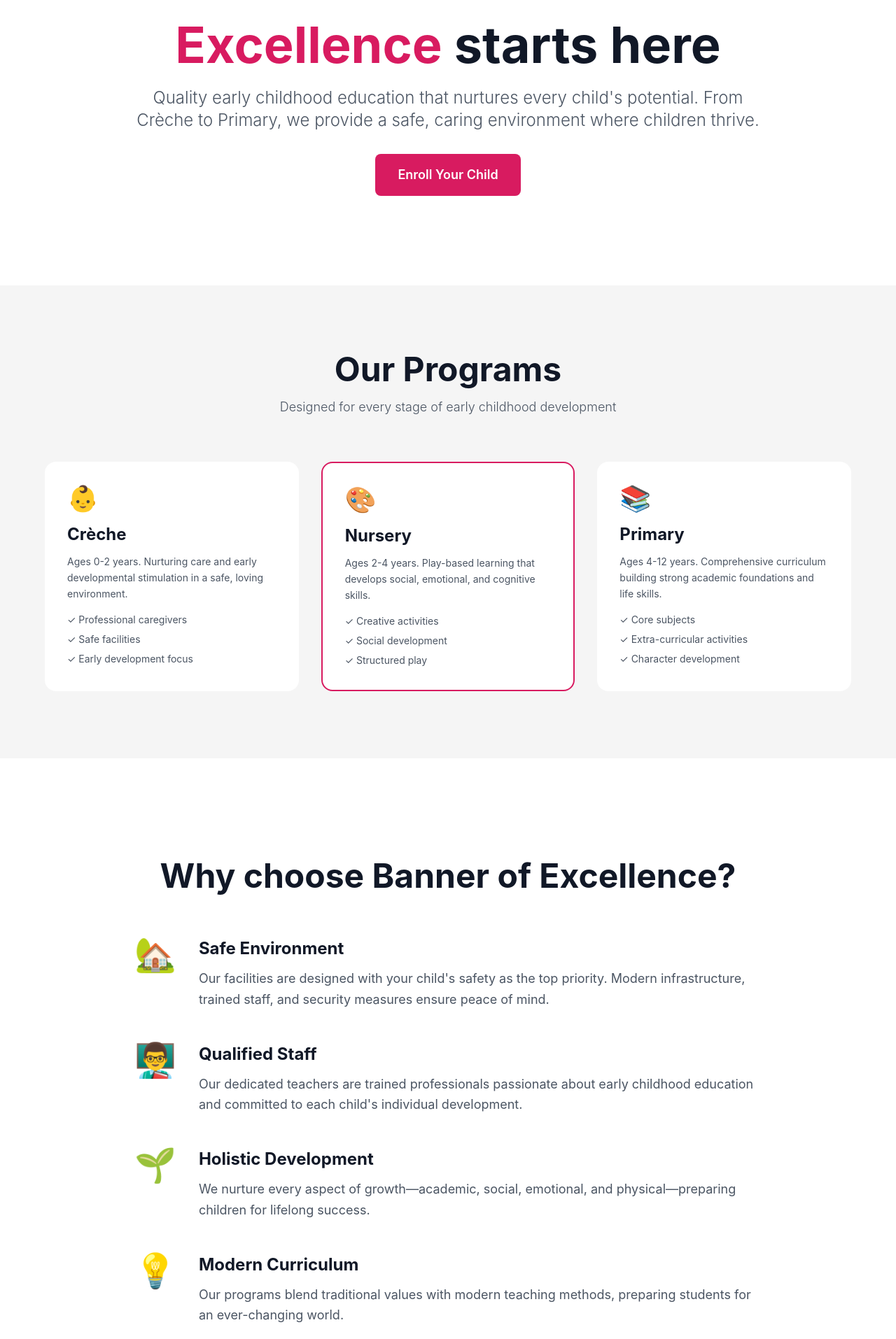
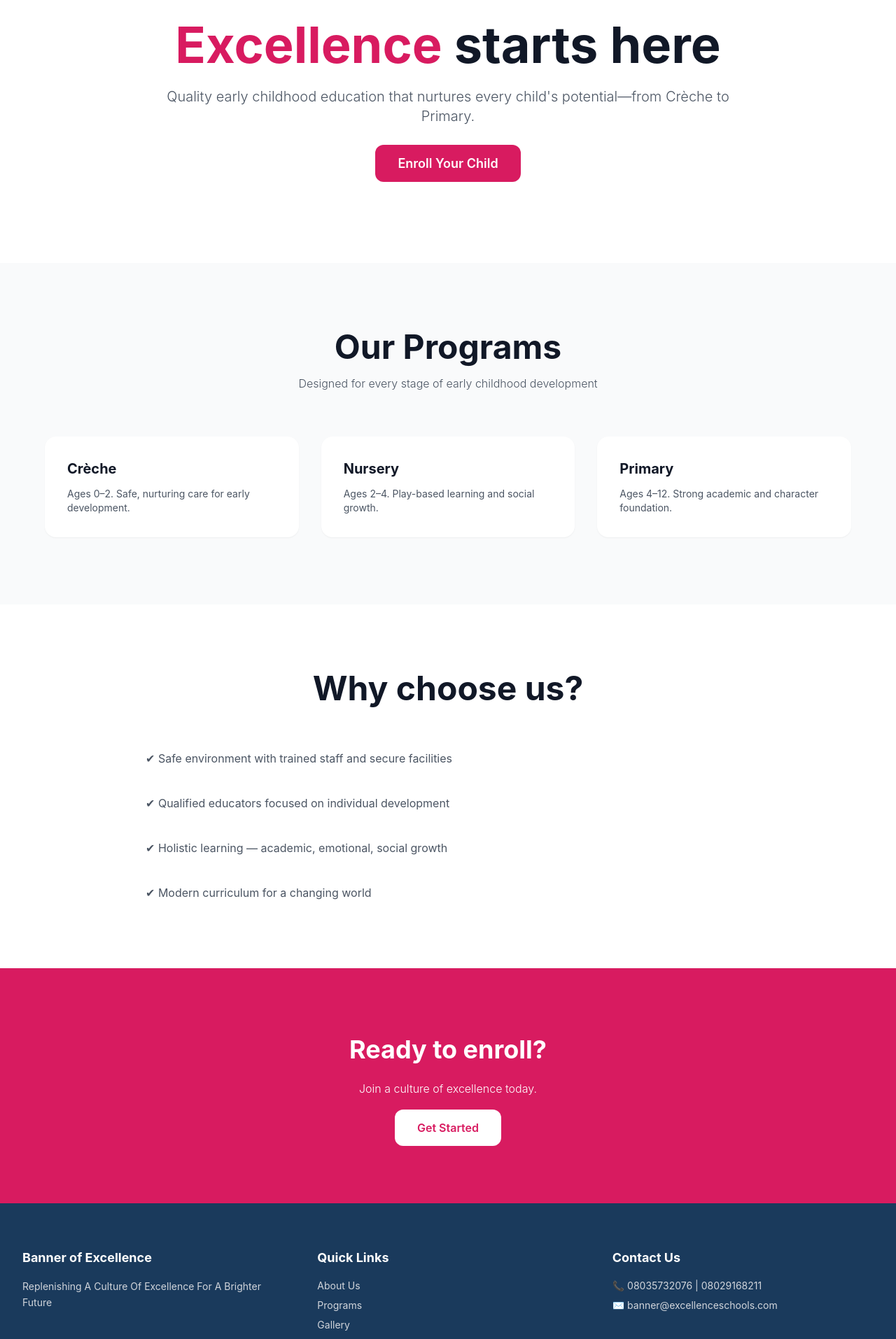
Before and after one commit to Josh-Fynly/school-website, a Next.js app: page / in a window 1280 px wide. Shown: the part 180-2094 px from the top of the page at 70% size. Built offline with nearby package versions, Linux system fonts and the light colour scheme.

Commit message:
Update page.tsx

```diff
--- a/app/page.tsx
+++ b/app/page.tsx
@@ -1,180 +1,101 @@
-"use client";
-
-import Navbar from "@/components/Navbar";
-import Footer from "@/components/Footer";
 import Link from "next/link";
-import Image from "next/image";
 
 export default function Home() {
   return (
     <>
-      <Navbar />
-
-      {/* Hero Section - Apple Style */}
-      <section className="pt-32 pb-20 px-4 bg-white">
-        <div className="max-w-4xl mx-auto text-center">
-          <h1 className="text-6xl md:text-7xl font-bold mb-6 leading-tight">
+      {/* Hero */}
+      <section className="py-32 px-4 text-center max-w-4xl mx-auto">
+        <h1 className="text-5xl md:text-7xl font-bold leading-tight mb-6">
           <span className="text-[#D81B60]">Excellence</span> starts here
         </h1>
-          <p className="text-xl md:text-2xl text-gray-600 mb-8 leading-relaxed font-light">
-            Quality early childhood education that nurtures every child's potential.
-            From Crèche to Primary, we provide a safe, caring environment where children
-            thrive.
+
+        <p className="text-lg md:text-xl text-gray-600 font-light mb-10 leading-relaxed">
+          Quality early childhood education that nurtures every child's
+          potential—from Crèche to Primary.
         </p>
+
         <Link
           href="/contact"
-            className="inline-block bg-[#D81B60] text-white px-8 py-4 rounded-lg font-semibold text-lg hover:bg-[#1a3a5c] transition"
+          className="bg-[#D81B60] text-white px-8 py-4 rounded-xl text-lg font-semibold hover:bg-[#1a3a5c]"
         >
           Enroll Your Child
         </Link>
-        </div>
       </section>
 
-      {/* Spacer */}
-      <div className="h-12 bg-white"></div>
+      {/* Programs */}
+      <section className="bg-gray-50 py-24 px-4">
+        <div className="max-w-6xl mx-auto">
+          <h2 className="text-4xl md:text-5xl font-bold text-center mb-4">
+            Our Programs
+          </h2>
 
-      {/* Programs Section */}
-      <section className="py-24 px-4 bg-[#F5F5F5]">
-        <div className="max-w-6xl mx-auto">
-          <h2 className="text-5xl font-bold text-center mb-4">Our Programs</h2>
-          <p className="text-center text-gray-600 text-lg mb-16 font-light">
+          <p className="text-center text-gray-600 mb-16 font-light">
             Designed for every stage of early childhood development
           </p>
 
-          <div className="grid grid-cols-1 md:grid-cols-3 gap-8">
-            {/* Crèche */}
-            <div className="bg-white p-8 rounded-2xl">
-              <div className="text-4xl mb-4">👶</div>
-              <h3 className="text-2xl font-bold mb-3">Crèche</h3>
-              <p className="text-gray-600 mb-4 text-sm leading-relaxed">
-                Ages 0-2 years. Nurturing care and early developmental
-                stimulation in a safe, loving environment.
-              </p>
-              <ul className="space-y-2 text-sm text-gray-600">
-                <li>✓ Professional caregivers</li>
-                <li>✓ Safe facilities</li>
-                <li>✓ Early development focus</li>
-              </ul>
+          <div className="grid md:grid-cols-3 gap-8">
+            {[
+              {
+                title: "Crèche",
+                desc: "Ages 0–2. Safe, nurturing care for early development.",
+              },
+              {
+                title: "Nursery",
+                desc: "Ages 2–4. Play-based learning and social growth.",
+              },
+              {
+                title: "Primary",
+                desc: "Ages 4–12. Strong academic and character foundation.",
+              },
+            ].map((p, i) => (
+              <div
+                key={i}
+                className="bg-white p-8 rounded-2xl shadow-sm"
+              >
+                <h3 className="text-xl font-bold mb-3">{p.title}</h3>
+                <p className="text-gray-600 text-sm">{p.desc}</p>
               </div>
-
-            {/* Nursery */}
-            <div className="bg-white p-8 rounded-2xl border-2 border-[#D81B60]">
-              <div className="text-4xl mb-4">🎨</div>
-              <h3 className="text-2xl font-bold mb-3">Nursery</h3>
-              <p className="text-gray-600 mb-4 text-sm leading-relaxed">
-                Ages 2-4 years. Play-based learning that develops social,
-                emotional, and cognitive skills.
-              </p>
-              <ul className="space-y-2 text-sm text-gray-600">
-                <li>✓ Creative activities</li>
-                <li>✓ Social development</li>
-                <li>✓ Structured play</li>
-              </ul>
-            </div>
-
-            {/* Primary */}
-            <div className="bg-white p-8 rounded-2xl">
-              <div className="text-4xl mb-4">📚</div>
-              <h3 className="text-2xl font-bold mb-3">Primary</h3>
-              <p className="text-gray-600 mb-4 text-sm leading-relaxed">
-                Ages 4-12 years. Comprehensive curriculum building strong
-                academic foundations and life skills.
-              </p>
-              <ul className="space-y-2 text-sm text-gray-600">
-                <li>✓ Core subjects</li>
-                <li>✓ Extra-curricular activities</li>
-                <li>✓ Character development</li>
-              </ul>
-            </div>
+            ))}
           </div>
         </div>
       </section>
 
-      {/* Spacer */}
-      <div className="h-12 bg-white"></div>
-
-      {/* Why Choose Us Section */}
-      <section className="py-24 px-4 bg-white">
-        <div className="max-w-4xl mx-auto">
-          <h2 className="text-5xl font-bold text-center mb-16">
-            Why choose Banner of Excellence?
+      {/* Why Choose */}
+      <section className="py-24 px-4 max-w-4xl mx-auto">
+        <h2 className="text-4xl md:text-5xl font-bold text-center mb-16">
+          Why choose us?
         </h2>
 
-          <div className="space-y-12">
-            {/* Feature 1 */}
-            <div className="flex gap-8">
-              <div className="text-5xl flex-shrink-0">🏡</div>
-              <div>
-                <h3 className="text-2xl font-bold mb-3">Safe Environment</h3>
-                <p className="text-gray-600 text-lg leading-relaxed">
-                  Our facilities are designed with your child's safety as the
-                  top priority. Modern infrastructure, trained staff, and
-                  security measures ensure peace of mind.
+        <div className="space-y-10 text-gray-600">
+          <p>
+            ✔ Safe environment with trained staff and secure facilities
           </p>
-              </div>
-            </div>
-
-            {/* Feature 2 */}
-            <div className="flex gap-8">
-              <div className="text-5xl flex-shrink-0">👨‍🏫</div>
-              <div>
-                <h3 className="text-2xl font-bold mb-3">Qualified Staff</h3>
-                <p className="text-gray-600 text-lg leading-relaxed">
-                  Our dedicated teachers are trained professionals passionate
-                  about early childhood education and committed to each child's
-                  individual development.
+          <p>
+            ✔ Qualified educators focused on individual development
           </p>
-              </div>
-            </div>
-
-            {/* Feature 3 */}
-            <div className="flex gap-8">
-              <div className="text-5xl flex-shrink-0">🌱</div>
-              <div>
-                <h3 className="text-2xl font-bold mb-3">Holistic Development</h3>
-                <p className="text-gray-600 text-lg leading-relaxed">
-                  We nurture every aspect of growth—academic, social, emotional,
-                  and physical—preparing children for lifelong success.
+          <p>
+            ✔ Holistic learning — academic, emotional, social growth
           </p>
-              </div>
-            </div>
-
-            {/* Feature 4 */}
-            <div className="flex gap-8">
-              <div className="text-5xl flex-shrink-0">💡</div>
-              <div>
-                <h3 className="text-2xl font-bold mb-3">Modern Curriculum</h3>
-                <p className="text-gray-600 text-lg leading-relaxed">
-                  Our programs blend traditional values with modern teaching
-                  methods, preparing students for an ever-changing world.
+          <p>
+            ✔ Modern curriculum for a changing world
           </p>
-              </div>
-            </div>
-          </div>
         </div>
       </section>
 
-      {/* Spacer */}
-      <div className="h-12 bg-[#F5F5F5]"></div>
+      {/* CTA */}
+      <section className="bg-[#D81B60] text-white text-center py-24 px-4">
+        <h2 className="text-4xl font-bold mb-6">Ready to enroll?</h2>
+        <p className="mb-8 font-light">
+          Join a culture of excellence today.
+        </p>
 
-      {/* CTA Section */}
-      <section className="py-24 px-4 bg-[#D81B60]">
-        <div className="max-w-4xl mx-auto text-center text-white">
-          <h2 className="text-5xl font-bold mb-6">Ready to enroll?</h2>
-          <p className="text-xl mb-8 font-light opacity-90">
-            Join our community of excellence. Contact us today to schedule a
-            visit.
-          </p>
         <Link
           href="/contact"
-            className="inline-block bg-white text-[#D81B60] px-8 py-4 rounded-lg font-semibold text-lg hover:bg-gray-100 transition"
+          className="bg-white text-[#D81B60] px-8 py-4 rounded-xl font-semibold"
         >
           Get Started
         </Link>
-        </div>
       </section>
-
-      <Footer />
     </>
   );
 }
```
Lines whose indentation alone changed are shown as unchanged.
